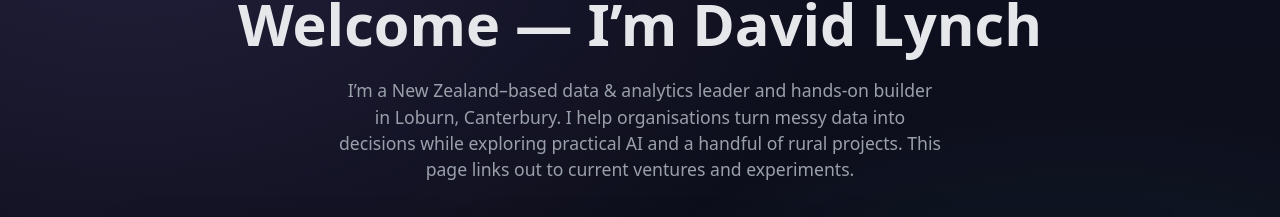
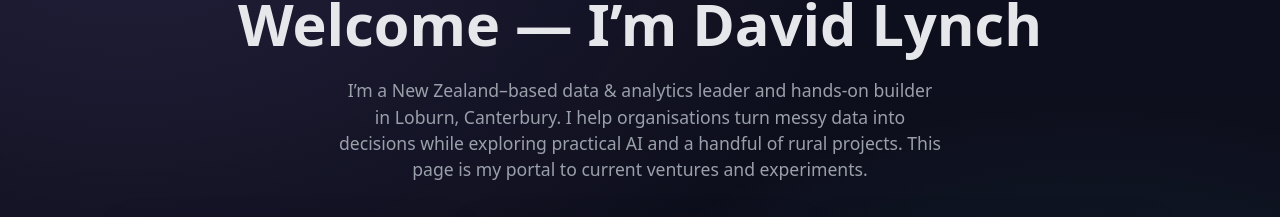
Before and after one commit to davethekiwibloke/davidlynch, a plain HTML site: page index.html in a window 1280 px wide. Shown: the part 157-374 px from the top of the page. Drawn offline with Linux system fonts and the light colour scheme.

Commit message:
Add files via upload

```diff
--- a/index.html
+++ b/index.html
@@ -79,7 +79,7 @@
 
     <main class="container hero">
       <h1>Welcome — I’m David Lynch</h1>
-      <p class="lead">I’m a New Zealand–based data & analytics leader and hands‑on builder in Loburn, Canterbury. I help organisations turn messy data into decisions while exploring practical AI and a handful of rural projects. This page links out to current ventures and experiments.
+      <p class="lead">I’m a New Zealand–based data & analytics leader and hands‑on builder in Loburn, Canterbury. I help organisations turn messy data into decisions while exploring practical AI and a handful of rural projects. This page is my portal to current ventures and experiments.
       </p>
 
       <section class="grid" aria-label="Projects and sites">
```
